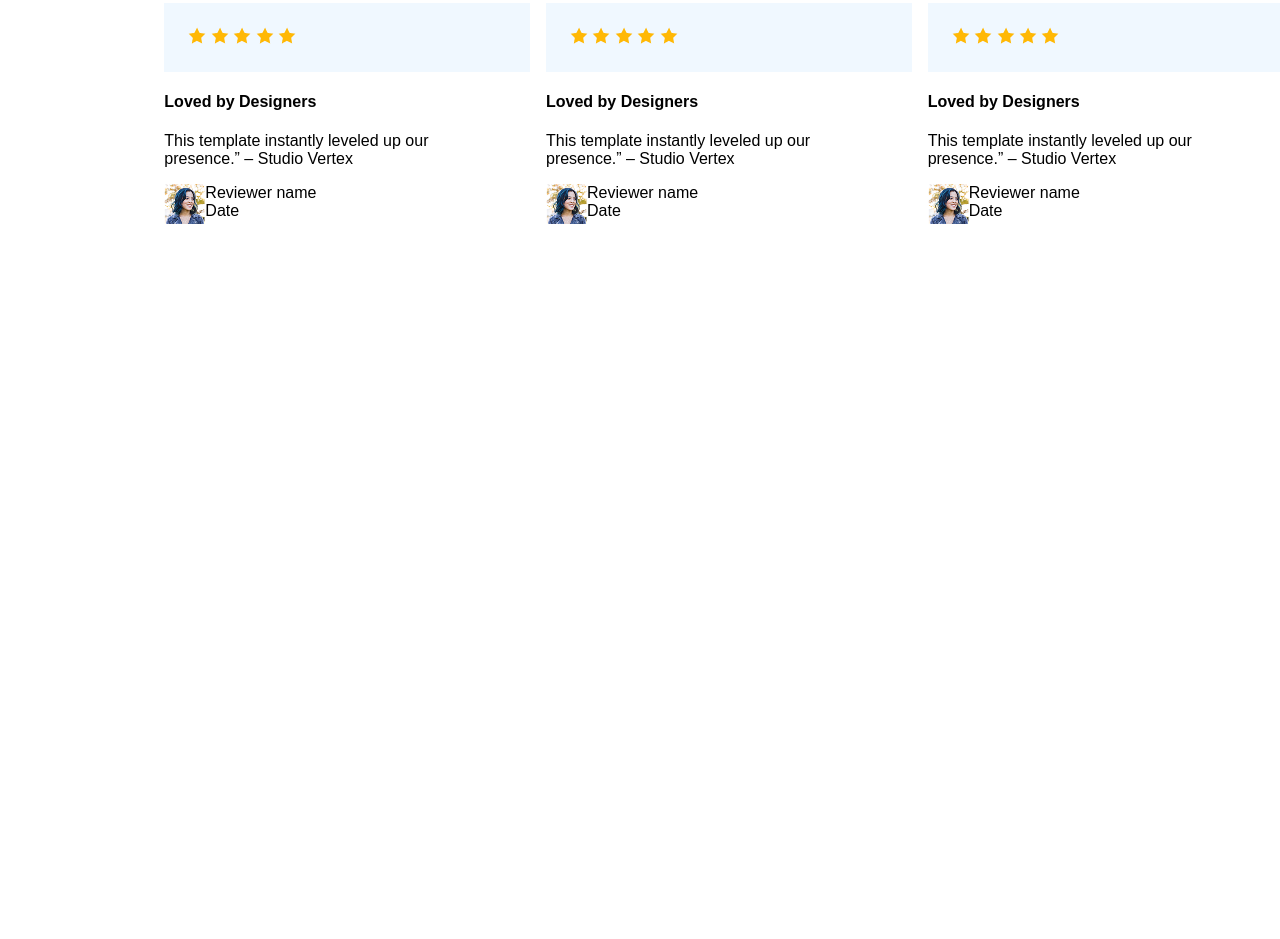
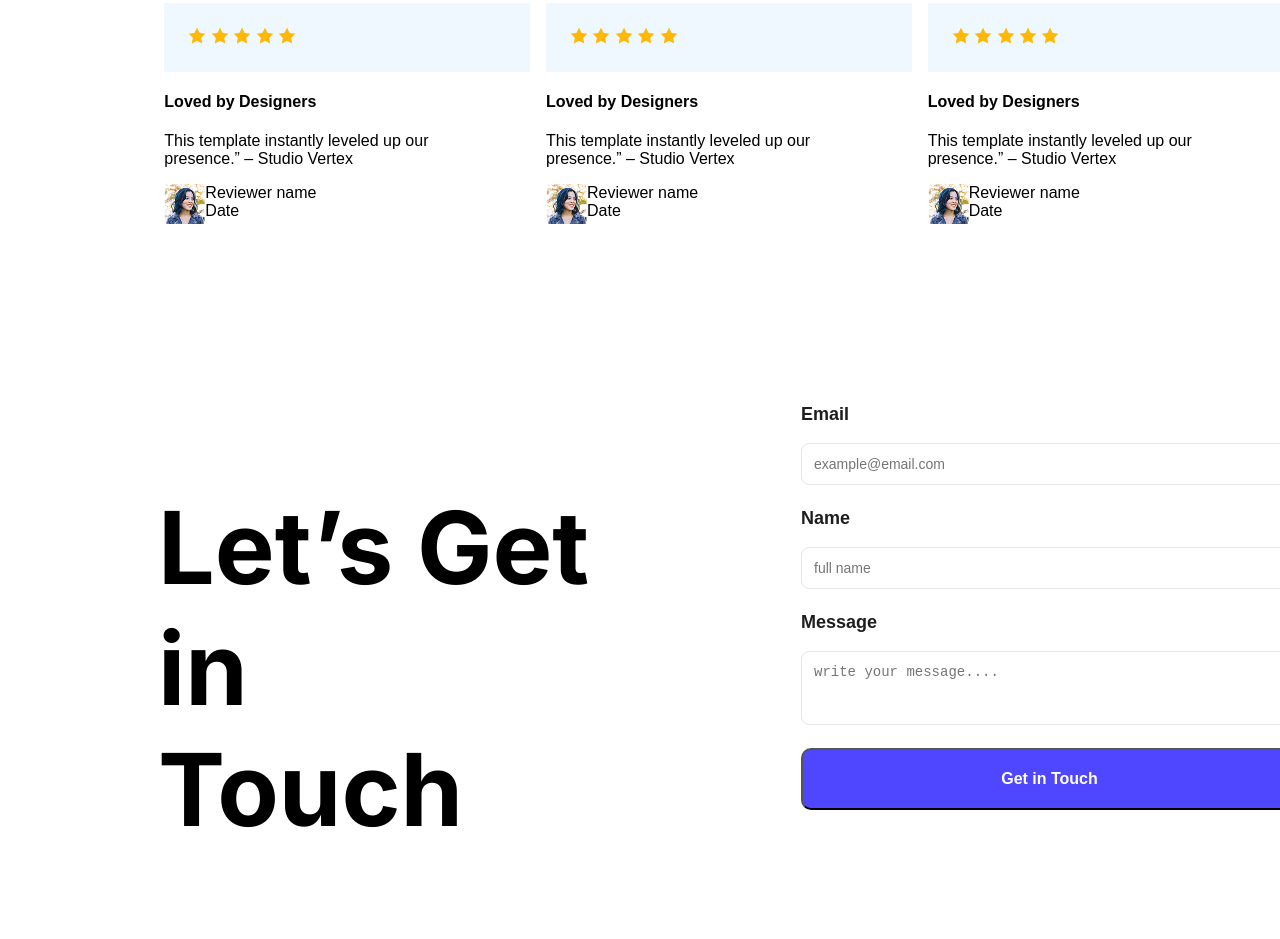
Before and after one commit to Dibakar-Biswas/assignment-1, a plain HTML site: page index.html in a window 1280 px wide. Shown: the part 1847-2786 px from the top of the page. Before the commit the page ends 2196 px from the top, so only its background shows below. Drawn offline with Linux system fonts and the light colour scheme; a web font is replaced by a local one.

Commit message:
added get in touch section

```diff
--- a/index.html
+++ b/index.html
@@ -119,6 +119,24 @@
                 </div>
             </div>
         </section>
+        <section class="get-in-touch">
+            <div class="get-in">
+                <h1>Let’s Get in<br> Touch</h1>
+            </div>
+            <div>
+                <form class="national-park">
+                    <label for="email">Email</label><br>
+                    <input type="email" id="email" placeholder="example@email.com"><br>
+
+                    <label for="name">Name</label><br>
+                    <input type="text" id="name" placeholder="full name"><br>
+
+                    <label for="message">Message</label><br>
+                    <textarea name="" id="" cols="30" rows="3" placeholder="write your message...."></textarea><br>
+                    <button type="submit" class="goat">Get in Touch</button>
+                </form>
+            </div>
+        </section>
     </main>
     <footer>
     </footer>
--- a/styles/assign.css
+++ b/styles/assign.css
@@ -141,7 +141,7 @@ nav ul li{
     background-color: rgba(255, 255, 255, 0.5);
     height: 342px;
     width: 1140px;
-    margin: 0px 149px 137px 151px;
+    margin: 0px 149px 92px 151px;
 }
 .hey-all{
     font-size: 42px;
@@ -171,3 +171,55 @@ nav ul li{
 .reviewer{
     display: flex;
 }
+
+/* get-in-touch-section styles */
+
+.get-in-touch{
+    background-color: #FFFFFF;
+    width: 1140px;
+    height: 632px;
+    margin: 0px 150px 14px 150px;
+    display: flex;
+}
+.get-in{
+    font-family: "Inter", sans-serif;
+    font-size: 67px;
+    font-weight: bold;
+    color: #000000;
+    margin-top: 100px;
+}
+.national-park{
+    display: flex;
+    flex-direction: column;
+    margin-top: 100px;
+    margin-left: 99px;
+}
+label {
+    font-family:sans-serif ;
+    font-size: 18px;
+    font-weight: bold;
+    margin-bottom: 12px;
+    color: #1E1E1E;
+}
+input,textarea {
+    padding: 12px;
+    border: 1px solid #e5e7eb;
+    border-radius: 8px;
+    margin-top: -12px;
+    margin-bottom: 5px;
+    font-size: 14px;
+    background-color: rgb(255, 255, 255);
+    color: #111827;
+}
+.goat{
+    height: 62px;
+    width: 497px;
+    color: #FFFFFF;
+    font-size: 16px;
+    font-weight: bold;
+    background-color: #4E47FF;
+    border-radius: 10px;
+}
+button:hover {
+    background-color: #0b05b3;
+}
```
